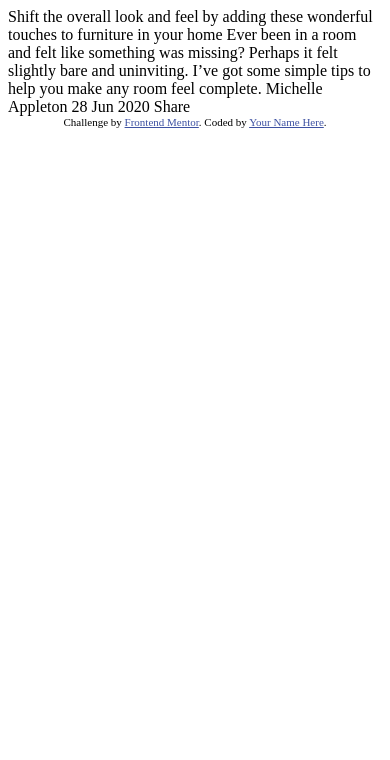
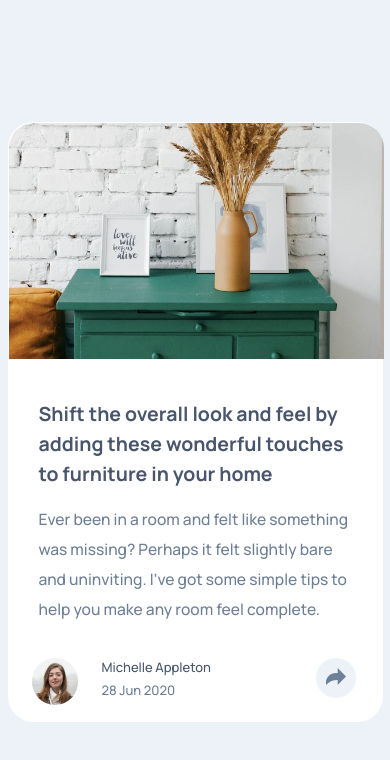
Before and after one commit to erfanaseri/article-preview-component-master, a website built with Parcel: page index.html in a window 390 px wide. Built offline with nearby package versions, Linux system fonts and the light colour scheme; files whose address does not match are found by name.

Commit message:
mobile design

```diff
--- a/index.html
+++ b/index.html
@@ -13,11 +13,28 @@
     />
 
     <title>Frontend Mentor | Article preview component</title>
+
+    <!-- google font -->
+    <link rel="preconnect" href="https://fonts.gstatic.com" />
+    <link
+      href="https://fonts.googleapis.com/css2?family=Manrope:wght@500;700&display=swap"
+      rel="stylesheet"
+    />
+
+    <!-- JavaScript reference -->
     <script defer src="./src/js/script.js"></script>
+
+    <!-- CSS reference -->
     <link rel="stylesheet" href="./src/css/style.css" />
 
-    <!-- Feel free to remove these styles or customise in your own stylesheet 👍 -->
-    <style>
+    <!-- fontawesome reference -->
+    <link
+      rel="stylesheet"
+      href="../article-preview-component-master/node_modules/@fortawesome/fontawesome-free/css/all.css"
+    />
+
+    <!-- the header's style -->
+    <!-- <style>
       .attribution {
         font-size: 11px;
         text-align: center;
@@ -25,20 +42,74 @@
       .attribution a {
         color: hsl(228, 45%, 44%);
       }
-    </style>
+    </style> -->
   </head>
   <body>
-    Shift the overall look and feel by adding these wonderful touches to
-    furniture in your home Ever been in a room and felt like something was
-    missing? Perhaps it felt slightly bare and uninviting. I’ve got some simple
-    tips to help you make any room feel complete. Michelle Appleton 28 Jun 2020
-    Share
+    <div class="page">
+      <div class="container mobile-view">
+        <figure class="drawer-img">
+          <img src="src/img/drawers.jpg" alt="" />
+        </figure>
 
-    <div class="attribution">
+        <article class="main-text">
+          <div class="text-title">
+            <h1>
+              Shift the overall look and feel by adding these wonderful touches
+              to furniture in your home
+            </h1>
+
+            <div class="text-body">
+              <p>
+                Ever been in a room and felt like something was missing? Perhaps
+                it felt slightly bare and uninviting. I’ve got some simple tips
+                to help you make any room feel complete.
+              </p>
+            </div>
+          </div>
+        </article>
+
+        <footer class="social-media">
+          <div class="profile-pic">
+            <img
+              src="../article-preview-component-master/src/img/avatar-michelle.jpg"
+              alt=""
+            />
+          </div>
+
+          <div class="profile-info">
+            <div class="name"><p>Michelle Appleton</p></div>
+            <div class="date"><p>28 Jun 2020</p></div>
+          </div>
+
+          <div class="profile-btn">
+            <img
+              src="../article-preview-component-master/src/img/icon-share.svg"
+              alt=""
+            />
+          </div>
+        </footer>
+
+        <div class="social-media-active">
+          <div class="share-text"><h2>S H A R E</h2></div>
+
+          <div class="icons">
+            <i class="fab fa-facebook-square"></i>
+            <i class="fab fa-twitter"></i>
+            <i class="fab fa-pinterest"></i>
+          </div>
+
+          <div class="profile-btn--active">
+            <img src="src/img/icon-share-active.svg" alt="" />
+          </div>
+        </div>
+      </div>
+    </div>
+
+    <!-- <div class="attribution">
       Challenge by
       <a href="https://www.frontendmentor.io?ref=challenge" target="_blank"
         >Frontend Mentor</a
       >. Coded by <a href="#">Your Name Here</a>.
-    </div>
+    </div> -->
   </body>
 </html>
--- a/package.json
+++ b/package.json
@@ -13,6 +13,7 @@
     "parcel": "^2.0.0-beta.2"
   },
   "dependencies": {
+    "@fortawesome/fontawesome-free": "^5.15.3",
     "core-js": "^3.13.1",
     "regenerator-runtime": "^0.13.7"
   }
--- a/src/css/style.css
+++ b/src/css/style.css
@@ -0,0 +1,182 @@
+/*
+===============
+Variables
+===============
+*/
+:root {
+  /* primary colors */
+  --clr-primary-1: hsl(217, 19%, 35%);
+  --clr-primary-2: hsl(214, 17%, 51%);
+  --clr-primary-3: hsl(212, 23%, 69%);
+  --clr-primary-4: hsl(210, 46%, 95%);
+
+  /* primary font family*/
+  --ff-primary: "Manrope", sans-serif;
+}
+
+* {
+  margin: 0;
+  padding: 0;
+  box-sizing: border-box;
+}
+
+body {
+  font-family: var(--ff-primary);
+  font-size: 13px;
+}
+
+img {
+  width: 100%;
+  /* height: 100%; */
+  display: block;
+}
+
+.page {
+  /* try min-height this time */
+  min-height: 100vh;
+  background-color: var(--clr-primary-4);
+  display: grid;
+  justify-content: center;
+  align-content: center;
+}
+
+.container {
+  background-color: white;
+  border: 1px solid white;
+  border-radius: 25px;
+}
+
+.mobile-view {
+  display: grid;
+  height: 600px;
+  width: 375px;
+  grid-template-columns: 1fr;
+  grid-template-rows: 118px 118px 284px 80px;
+  grid-template-areas: "a" "a" "b" "c";
+}
+
+figure {
+  grid-area: a;
+}
+article {
+  grid-area: b;
+}
+footer {
+  grid-area: c;
+}
+
+.drawer-img {
+  overflow: hidden;
+  border-top-left-radius: 25px;
+  border-top-right-radius: 25px;
+}
+
+.main-text {
+  padding: 30px;
+}
+
+.text-title {
+  margin-top: 10px;
+  line-height: 30px;
+  color: var(--clr-primary-1);
+}
+
+.text-body {
+  margin-top: 15px;
+  line-height: 30px;
+  font-size: larger;
+  color: var(--clr-primary-2);
+}
+
+.social-media {
+  display: grid;
+  grid-template-columns: 93px 186px 96px;
+  grid-template-rows: 1fr;
+}
+
+.profile-pic img {
+  width: 50%;
+  border-radius: 50%;
+  margin-left: auto;
+  margin-right: auto;
+  margin-top: 15px;
+}
+
+.profile-info {
+  margin-top: 15px;
+}
+
+.name {
+  margin-bottom: 5px;
+  color: var(--clr-primary-1);
+}
+
+.date {
+  color: var(--clr-primary-2);
+}
+
+.profile-btn {
+  border-radius: 50%;
+  background-color: var(--clr-primary-4);
+  width: 40px;
+  height: 40px;
+  margin-left: auto;
+  margin-right: auto;
+  margin-top: 15px;
+  cursor: pointer;
+}
+
+.profile-btn img {
+  width: 50%;
+  margin-left: auto;
+  margin-right: auto;
+  margin-top: 10px;
+}
+
+/* Style for active state of the footer */
+
+.social-media-active {
+  /* we are gonna change this to grid in js */
+  display: none;
+  background-color: var(--clr-primary-1);
+  grid-template-columns: 125px 154px 96px;
+  grid-template-rows: 1fr;
+  height: 80px;
+  border-bottom-right-radius: 25px;
+  border-bottom-left-radius: 25px;
+}
+
+.share-text {
+  margin-left: auto;
+  margin-right: auto;
+  margin-top: 22.5%;
+  color: var(--clr-primary-3);
+}
+
+.icons {
+  margin-top: 12.5%;
+}
+
+.fab {
+  padding: 10px;
+  font-size: x-large;
+  color: white;
+}
+
+.profile-btn--active {
+  border-radius: 50%;
+  background-color: var(--clr-primary-2);
+  width: 40px;
+  height: 40px;
+  margin-left: auto;
+  margin-right: auto;
+  margin-top: 15px;
+  cursor: pointer;
+}
+
+.profile-btn--active img {
+  width: 50%;
+  margin-left: auto;
+  margin-right: auto;
+  margin-top: 10px;
+}
--- a/src/js/script.js
+++ b/src/js/script.js
@@ -1,2 +1,21 @@
 import "core-js/stable";
 import "regenerator-runtime/runtime";
+
+const socialMedia = document.querySelector(".social-media");
+const activeSocialMedia = document.querySelector(".social-media-active");
+const button = document.querySelector(".profile-btn");
+const buttonActive = document.querySelector(".profile-btn--active");
+
+button.addEventListener("click", function (e) {
+  if (getComputedStyle(socialMedia).display === "grid") {
+    socialMedia.style.display = "none";
+    activeSocialMedia.style.display = "grid";
+  }
+
+  if (getComputedStyle(socialMedia).display === "none") {
+    buttonActive.addEventListener("click", function (e) {
+      activeSocialMedia.style.display = "none";
+      socialMedia.style.display = "grid";
+    });
+  }
+});
```
Also changed, not shown: src/img/icon-share-active.svg (added), 1 other file.
